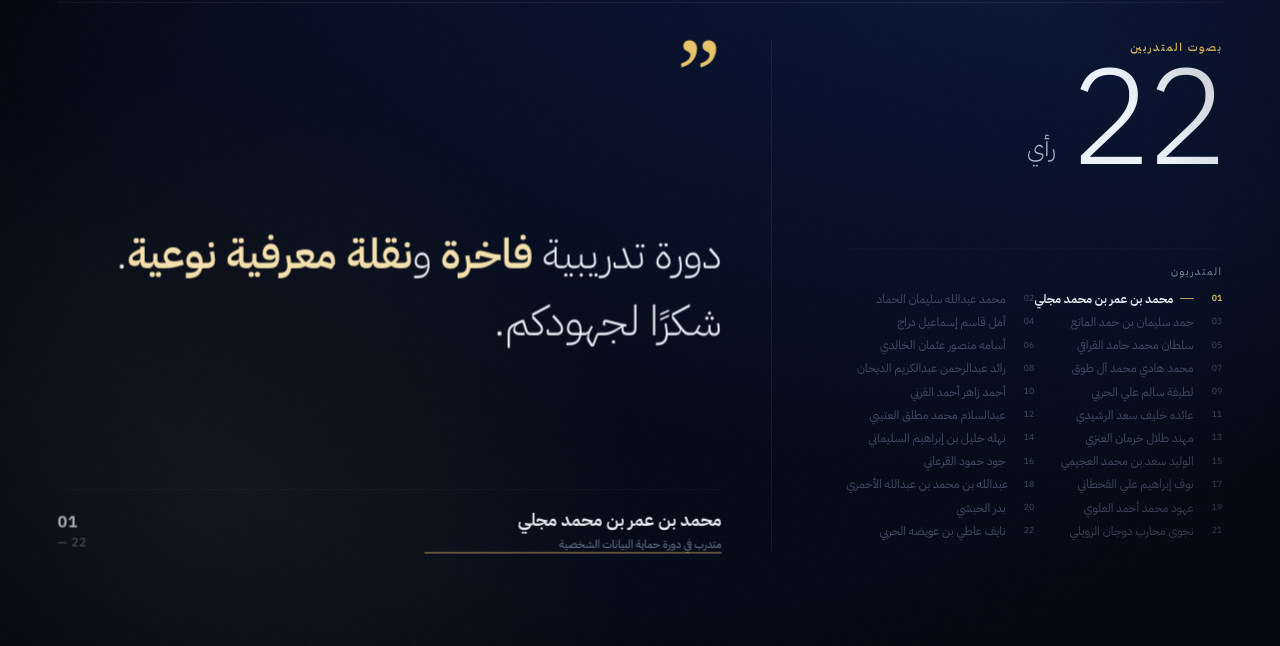
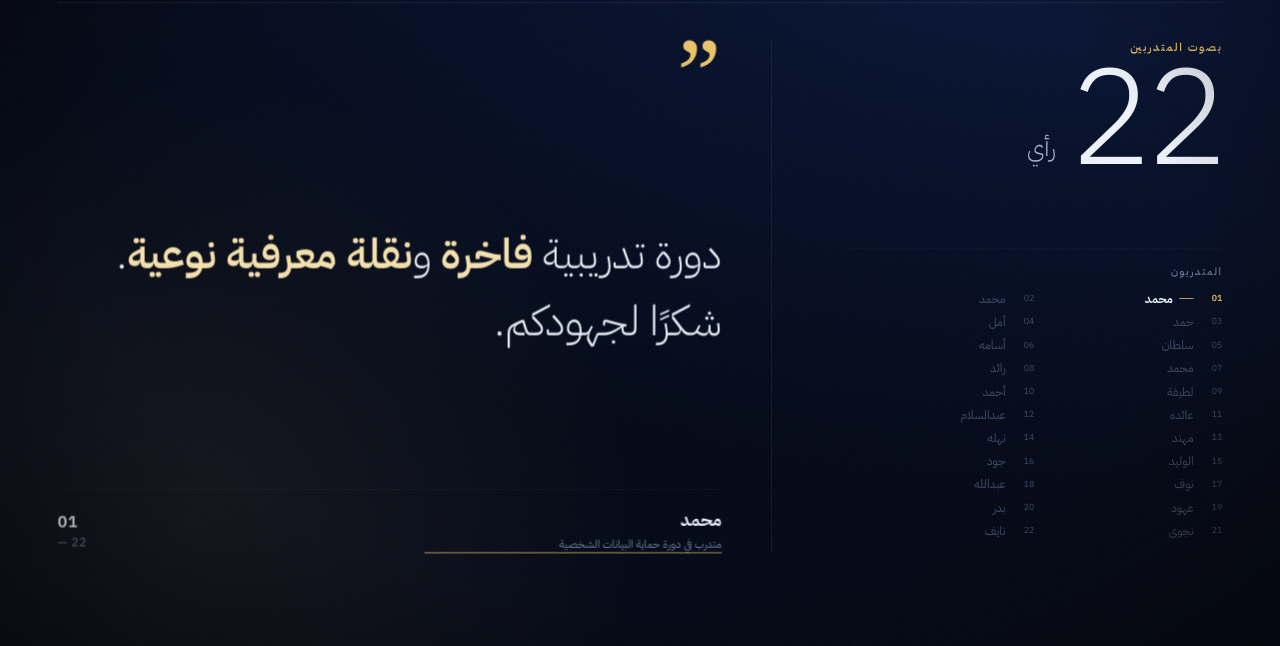
Before and after one commit to alaosi304/pdp-screen, a plain HTML site: page index.html in a window 1280 px wide. Shown: the part 150-796 px from the top of the page. Drawn offline with Linux system fonts and the light colour scheme.

Commit message:
Show first names only
Co-Authored-By: Claude Opus 5.5 <noreply@anthropic.com>
Claude-Session: https://claude.ai/code/session_01C51wfmxBynApw7c99hpQW2

```diff
--- a/index.html
+++ b/index.html
@@ -2,7 +2,7 @@
 <html lang="ar" dir="rtl" data-theme="dark">
 <head>
 <meta charset="utf-8">
-<meta name="slide-version" content="2026-11-15-3">
+<meta name="slide-version" content="2026-11-15-4">
 <meta name="viewport" content="width=device-width, initial-scale=1, viewport-fit=cover">
 <title>آراء المتدربين — دورة حماية البيانات الشخصية</title>
 <style>
@@ -120,28 +120,28 @@ body.idle .hint{opacity:0}
 <script>
 (function(){
 var DATA=[
-{n:"محمد بن عمر بن محمد مجلي",t:"دورة تدريبية [فاخرة] و[نقلة معرفية نوعية]. شكرًا لجهودكم."},
-{n:"محمد عبدالله سليمان الحماد",t:"جزاكم الله خيرًا، دورة [أكثر من رائعة]."},
-{n:"حمد سليمان بن حمد المانع",t:"[ممتاز]."},
-{n:"أمل قاسم إسماعيل دراج",t:"بصراحة من [أمتع الدورات والحقائب التدريبية الإلكترونية] التي تعلمت عليها في حياتي: [وضوح في السردية وطريقة التعلم]، و[تنوع في التطبيقات والأمثلة الواقعية]. مع طول مدة الدورة إلا أنها [متميزة ورائعة]، ولا يمكن أن أصفها بغير هذا الوصف. شكرًا سدايا، لقد أوضحتم لنا ما لم يوضحه النظام ولا اللائحة ولا الدليل الاسترشادي، لكنكم [أبدعتم في هذه الحقيبة]. شكرًا لكم على هذه الاحترافية، شكرًا أكاديمية سدايا."},
-{n:"سلطان محمد حامد القرافي",t:"تجربة المحتوى [جميلة جدًا]، وأتمنى أن تكون هناك [مواد تدريبية لجميع مجالات البيانات الـ14]."},
-{n:"أسامه منصور عثمان الخالدي",t:"الدورة [رائعة]، [شكرًا من الأعماق]."},
-{n:"محمد هادي محمد آل طوق",t:"كانت [دورة ممتعة وغنية بالمعلومات المفيدة]، ولكم جزيل الشكر."},
-{n:"رائد عبدالرحمن عبدالكريم الديحان",t:"كان محتوى جيدًا، وأعجبني جدًا أسلوب تقديم الورشة من حيث التنوع في الأساليب مثل [المقاطع المرئية المتفاعلة]، وتنوع أساليب الأنشطة مثل [البطاقات والسيناريوهات التفاعلية]، والتي بدورها [كسرت حاجز الملل] لو كان التقديم كله مقاطع مرئية. [أفكار رائعة وأساليب متنوعة]، مع الشكر والتقدير لكم على توفير هذه الورش في مجال حماية البيانات الشخصية وحوكمة البيانات، وسعيد بتمكني من الاستفادة منها."},
-{n:"لطيفة سالم علي الحربي",t:"المادة العلمية [ثرية ومليئة بالمعلومات المفيدة] وحديثة."},
-{n:"أحمد زاهر أحمد القرني",t:"تجربة [جميلة جدًا]، و[مادة علمية ممتازة]."},
-{n:"عائده خليف سعد الرشيدي",t:"[ألف شكر لجهودكم]، رائع جدًا، جعلها الله [بموازين حسناتكم]."},
-{n:"عبدالسلام محمد مطلق العتيبي",t:"نشكر لكم تعاونكم على هذه [الدورة المتكاملة]، حيث [غطّت جميع المتطلبات في النظام]، وأيضًا الممارسات التي كانت غائبة بشكل عام."},
-{n:"مهند طلال خرمان العنزي",t:"شكرًا لكم [جزيل الشكر]."},
-{n:"نهله خليل بن إبراهيم السليماني",t:"تجربة جميلة، و[اختيار الأنشطة التطبيقية موفق]. شكرًا لكم على [دعمكم في تطوير الموظفين]."},
-{n:"الوليد سعد بن محمد العجيمي",t:"شكرًا لكم على هذه [الدورة الجميلة]، دورة تعليمية [من الطراز الرفيع]."},
-{n:"جود حمود القرعاني",t:"أحد أهم محركات النجاح التقني هو [الامتثال لحوكمة البيانات وحماية خصوصيتها]. سعدت بإتمام دورة حماية البيانات الشخصية (PDPL) المقدمة من سدايا: [فهم الأطر التنظيمية لنظام حماية البيانات الشخصية]، و[التمييز العملي بين أدوار جهة التحكم وجهة المعالجة]. خطوة جديدة ومعرفة أعمق تسهم في [تعزيز الأمان والامتثال الرقمي]."},
-{n:"نوف إبراهيم علي القحطاني",t:"دورة [رائعة جدًا جدًا]، أتمنى تخلون [المواد التعليمية متاحة لنا في المستقبل] وما تحذفونها."},
-{n:"عبدالله بن محمد بن عبدالله الأحمري",t:"شكرًا لكم على [الدورة الممتعة]."},
-{n:"عهود محمد أحمد العلوي",ltr:1,t:"Wow I’m [so happy] ♥"},
-{n:"بدر الحبشي",t:"كانت [تجربة مثرية قيّمة] أسهمت في [تعزيز فهمي لنظام حماية البيانات الشخصية ولوائحه التنفيذية]، وأُشيد [بالتنوع في تقديم المحتوى] من خلال المقاطع المرئية والأنشطة التفاعلية."},
-{n:"نجوى محارب دوجان الرويلي",t:"[ممتاز جدًا]، وأقترح [تنوعًا أكثر في السيناريوهات] ليغطي جميع الجهات العامة والخاصة."},
-{n:"نايف عاطي بن عويضه الحربي",t:"كانت [دورة مثرية وجميلة]، شكرًا."}
+{n:"محمد",t:"دورة تدريبية [فاخرة] و[نقلة معرفية نوعية]. شكرًا لجهودكم."},
+{n:"محمد",t:"جزاكم الله خيرًا، دورة [أكثر من رائعة]."},
+{n:"حمد",t:"[ممتاز]."},
+{n:"أمل",t:"بصراحة من [أمتع الدورات والحقائب التدريبية الإلكترونية] التي تعلمت عليها في حياتي: [وضوح في السردية وطريقة التعلم]، و[تنوع في التطبيقات والأمثلة الواقعية]. مع طول مدة الدورة إلا أنها [متميزة ورائعة]، ولا يمكن أن أصفها بغير هذا الوصف. شكرًا سدايا، لقد أوضحتم لنا ما لم يوضحه النظام ولا اللائحة ولا الدليل الاسترشادي، لكنكم [أبدعتم في هذه الحقيبة]. شكرًا لكم على هذه الاحترافية، شكرًا أكاديمية سدايا."},
+{n:"سلطان",t:"تجربة المحتوى [جميلة جدًا]، وأتمنى أن تكون هناك [مواد تدريبية لجميع مجالات البيانات الـ14]."},
+{n:"أسامه",t:"الدورة [رائعة]، [شكرًا من الأعماق]."},
+{n:"محمد",t:"كانت [دورة ممتعة وغنية بالمعلومات المفيدة]، ولكم جزيل الشكر."},
+{n:"رائد",t:"كان محتوى جيدًا، وأعجبني جدًا أسلوب تقديم الورشة من حيث التنوع في الأساليب مثل [المقاطع المرئية المتفاعلة]، وتنوع أساليب الأنشطة مثل [البطاقات والسيناريوهات التفاعلية]، والتي بدورها [كسرت حاجز الملل] لو كان التقديم كله مقاطع مرئية. [أفكار رائعة وأساليب متنوعة]، مع الشكر والتقدير لكم على توفير هذه الورش في مجال حماية البيانات الشخصية وحوكمة البيانات، وسعيد بتمكني من الاستفادة منها."},
+{n:"لطيفة",t:"المادة العلمية [ثرية ومليئة بالمعلومات المفيدة] وحديثة."},
+{n:"أحمد",t:"تجربة [جميلة جدًا]، و[مادة علمية ممتازة]."},
+{n:"عائده",t:"[ألف شكر لجهودكم]، رائع جدًا، جعلها الله [بموازين حسناتكم]."},
+{n:"عبدالسلام",t:"نشكر لكم تعاونكم على هذه [الدورة المتكاملة]، حيث [غطّت جميع المتطلبات في النظام]، وأيضًا الممارسات التي كانت غائبة بشكل عام."},
+{n:"مهند",t:"شكرًا لكم [جزيل الشكر]."},
+{n:"نهله",t:"تجربة جميلة، و[اختيار الأنشطة التطبيقية موفق]. شكرًا لكم على [دعمكم في تطوير الموظفين]."},
+{n:"الوليد",t:"شكرًا لكم على هذه [الدورة الجميلة]، دورة تعليمية [من الطراز الرفيع]."},
+{n:"جود",t:"أحد أهم محركات النجاح التقني هو [الامتثال لحوكمة البيانات وحماية خصوصيتها]. سعدت بإتمام دورة حماية البيانات الشخصية (PDPL) المقدمة من سدايا: [فهم الأطر التنظيمية لنظام حماية البيانات الشخصية]، و[التمييز العملي بين أدوار جهة التحكم وجهة المعالجة]. خطوة جديدة ومعرفة أعمق تسهم في [تعزيز الأمان والامتثال الرقمي]."},
+{n:"نوف",t:"دورة [رائعة جدًا جدًا]، أتمنى تخلون [المواد التعليمية متاحة لنا في المستقبل] وما تحذفونها."},
+{n:"عبدالله",t:"شكرًا لكم على [الدورة الممتعة]."},
+{n:"عهود",ltr:1,t:"Wow I’m [so happy] ♥"},
+{n:"بدر",t:"كانت [تجربة مثرية قيّمة] أسهمت في [تعزيز فهمي لنظام حماية البيانات الشخصية ولوائحه التنفيذية]، وأُشيد [بالتنوع في تقديم المحتوى] من خلال المقاطع المرئية والأنشطة التفاعلية."},
+{n:"نجوى",t:"[ممتاز جدًا]، وأقترح [تنوعًا أكثر في السيناريوهات] ليغطي جميع الجهات العامة والخاصة."},
+{n:"نايف",t:"كانت [دورة مثرية وجميلة]، شكرًا."}
 ];
 function $(id){return document.getElementById(id);}
 function addC(e,c){if(e&&(" "+e.className+" ").indexOf(" "+c+" ")<0)e.className+=" "+c;}
```
